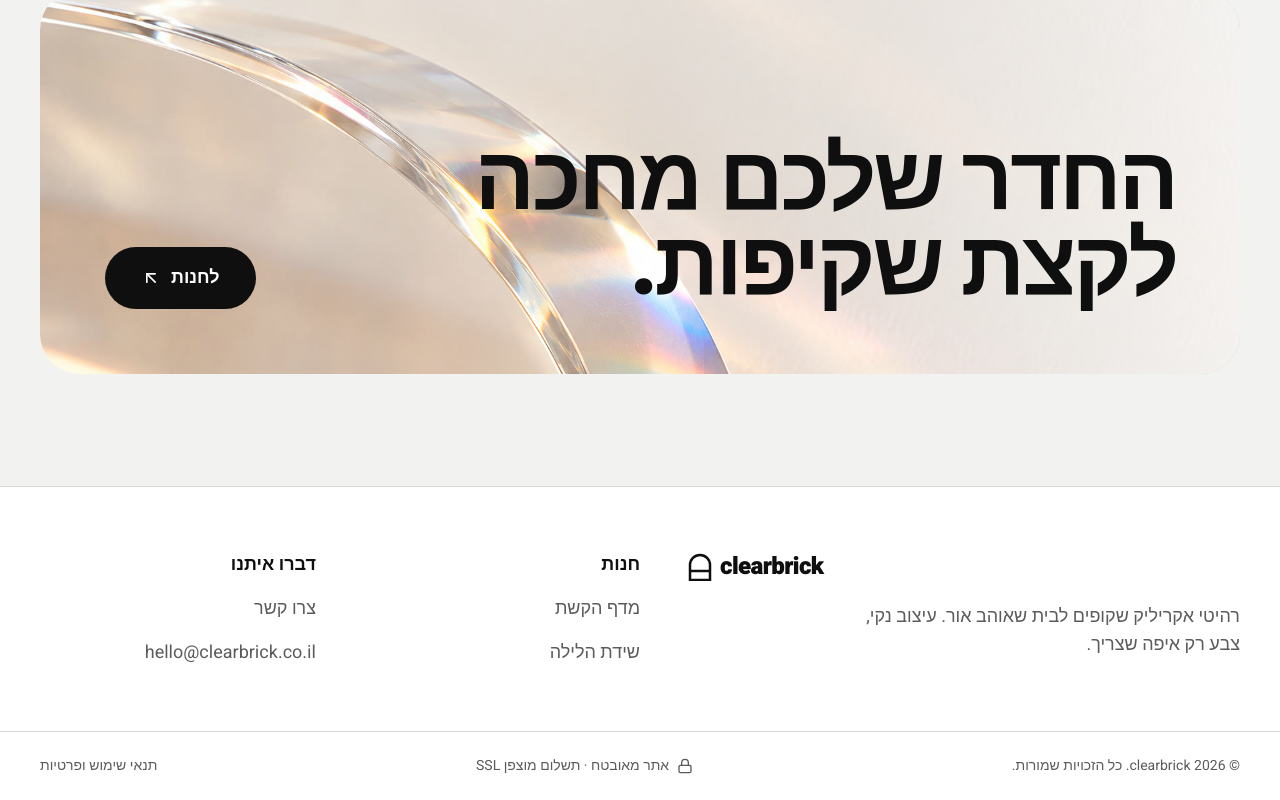
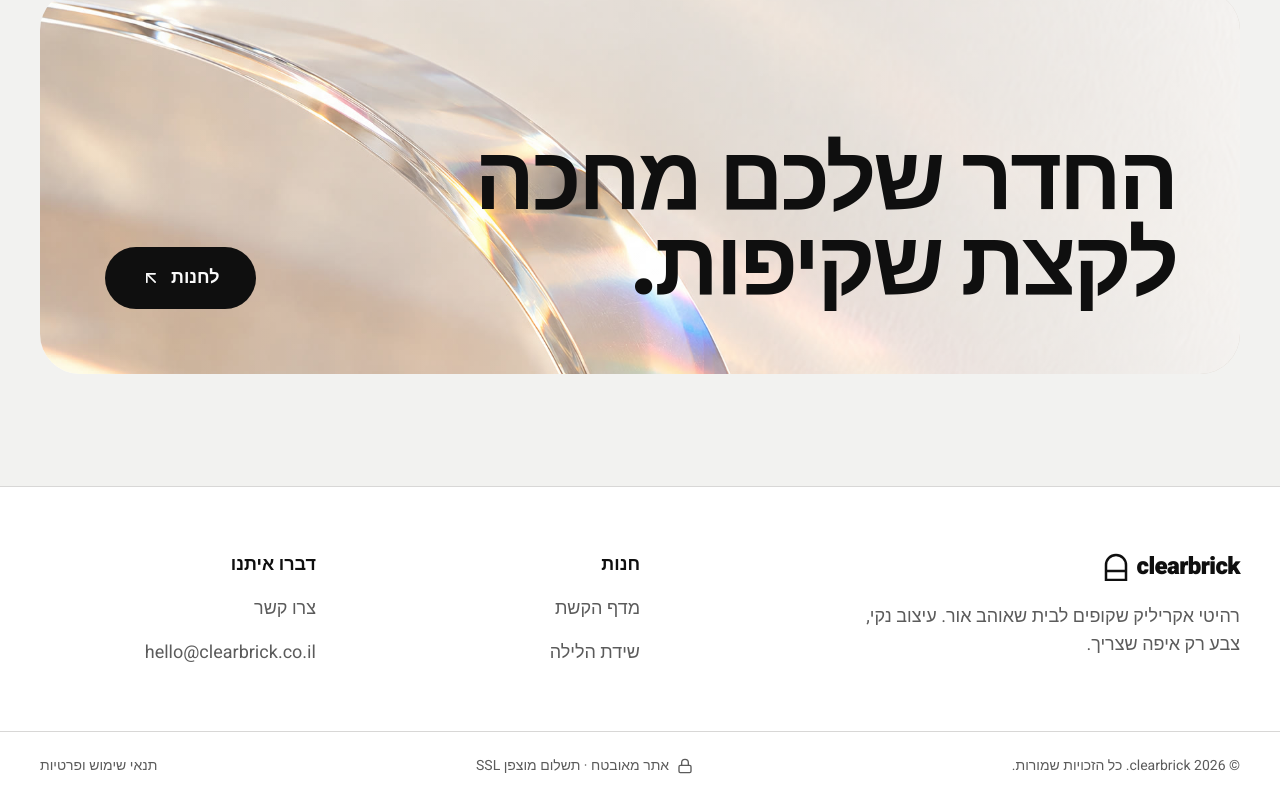
Before and after one commit to netanelvaknin/clearbrick, a Next.js app: page / in a window 1280 px wide. Shown: the part 6051-6851 px from the top of the page. Built offline with nearby package versions, Linux system fonts and the light colour scheme.

Commit message:
Footer: align logo to the right (RTL start)
Co-Authored-By: Claude Opus 5.5 <noreply@anthropic.com>

```diff
--- a/src/components/site-footer.tsx
+++ b/src/components/site-footer.tsx
@@ -7,7 +7,7 @@ export function SiteFooter() {
     <footer className="mt-auto border-t border-border bg-card">
       <div className="container-site grid gap-12 py-16 md:grid-cols-[2fr_1fr_1fr]">
         <div className="flex flex-col gap-5">
-          <Logo />
+          <Logo className="self-start" />
           <p className="max-w-sm text-lg text-muted-foreground">
             רהיטי אקריליק שקופים לבית שאוהב אור. עיצוב נקי, צבע רק איפה שצריך.
           </p>
```
